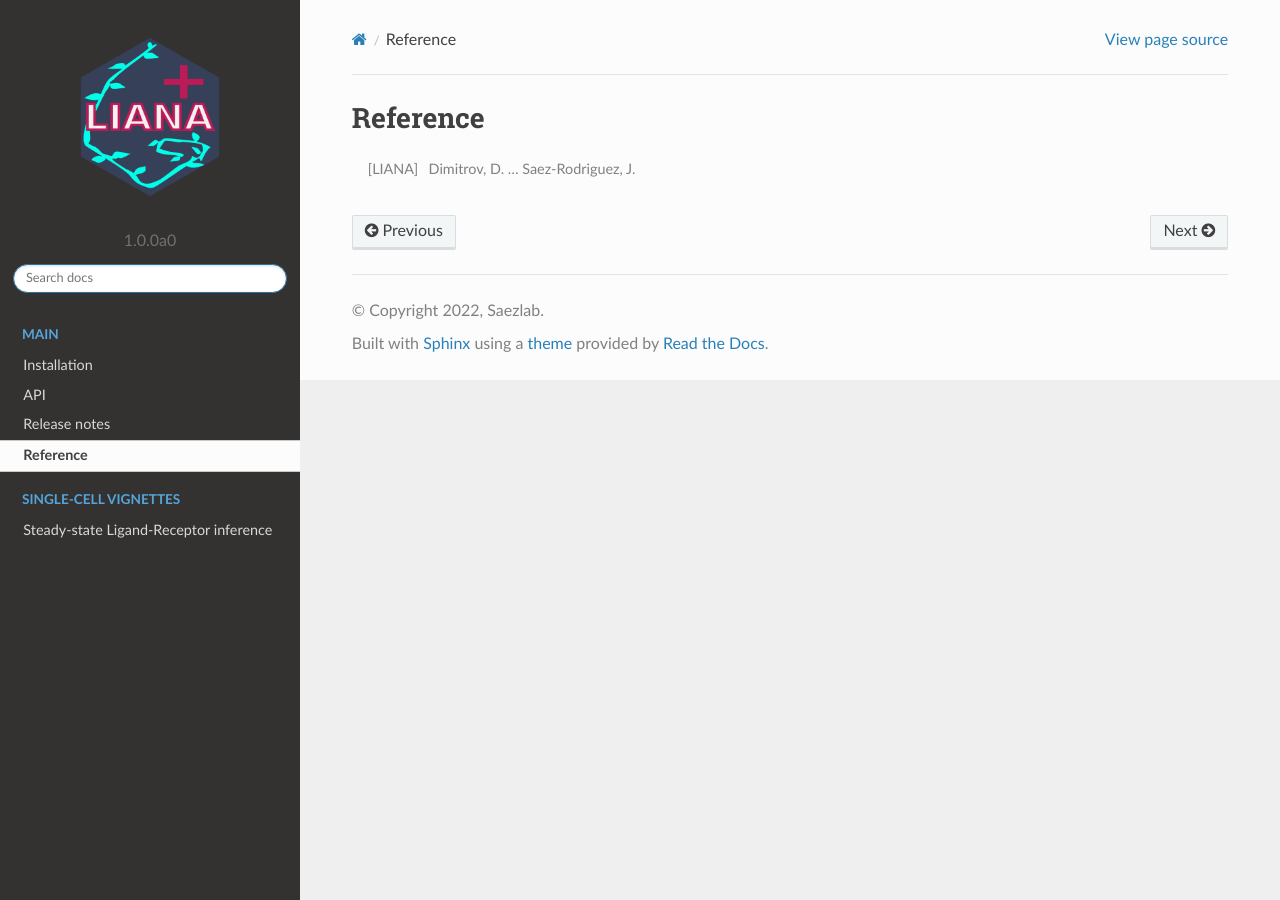
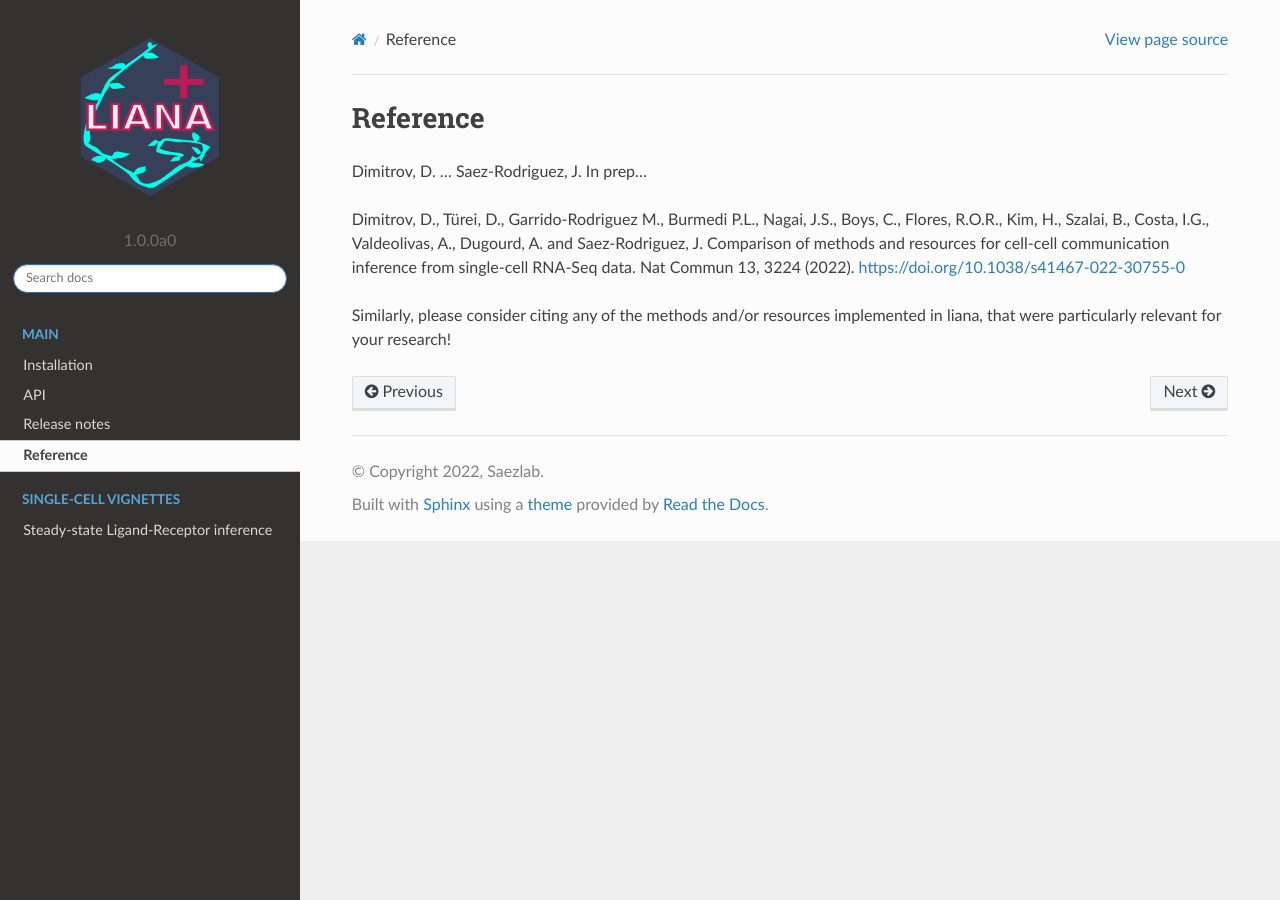
Before and after one commit to saezlab/liana-py, a Sphinx documentation site: the page built from docs/source/reference.rst, in a window 1280 px wide. Built offline with Sphinx 7.4.7 and the Read the Docs theme 2.0.0, drawn with Linux system fonts in a browser that asks for light colours; pages that are not in the unit, such as notebooks, are missing from menus.

Commit message:
update release notes

```diff
--- a/docs/source/reference.rst
+++ b/docs/source/reference.rst
@@ -1,4 +1,8 @@
 Reference
 ----------
 
-.. [LIANA] Dimitrov, D. ... Saez-Rodriguez, J.
+Dimitrov, D. ... Saez-Rodriguez, J. In prep...
+
+Dimitrov, D., Türei, D., Garrido-Rodriguez M., Burmedi P.L., Nagai, J.S., Boys, C., Flores, R.O.R., Kim, H., Szalai, B., Costa, I.G., Valdeolivas, A., Dugourd, A. and Saez-Rodriguez, J. Comparison of methods and resources for cell-cell communication inference from single-cell RNA-Seq data. Nat Commun 13, 3224 (2022). https://doi.org/10.1038/s41467-022-30755-0
+
+Similarly, please consider citing any of the methods and/or resources implemented in liana, that were particularly relevant for your research!
--- a/docs/source/release_notes.rst
+++ b/docs/source/release_notes.rst
@@ -1,13 +1,13 @@
 Release notes
 =============
 
-0.2.0 (04.08.2023)
+1.0.0a0 (27.07.2023)
 ---------------------------------------------------------
 ## LIANA+ Release
 
 LIANA becomes LIANA+.
 
-Major changes have been made to the repository, however the API visible to the user should be largely consistent, with minor exceptions:
+Major changes have been made to the repository, however the API visible to the user should be largely consistent with previous versions, except minor exceptions:
 - `li.fun.generate_lr_geneset` is now called via `li.rs.generate_lr_geneset`
 
 - the old 'li.funcomics' model is now renamed to something more general: `li.utils`
```
Also changed, not shown: README.md (+2 -2 lines), docs/source/index.rst (+0 -10 lines).
